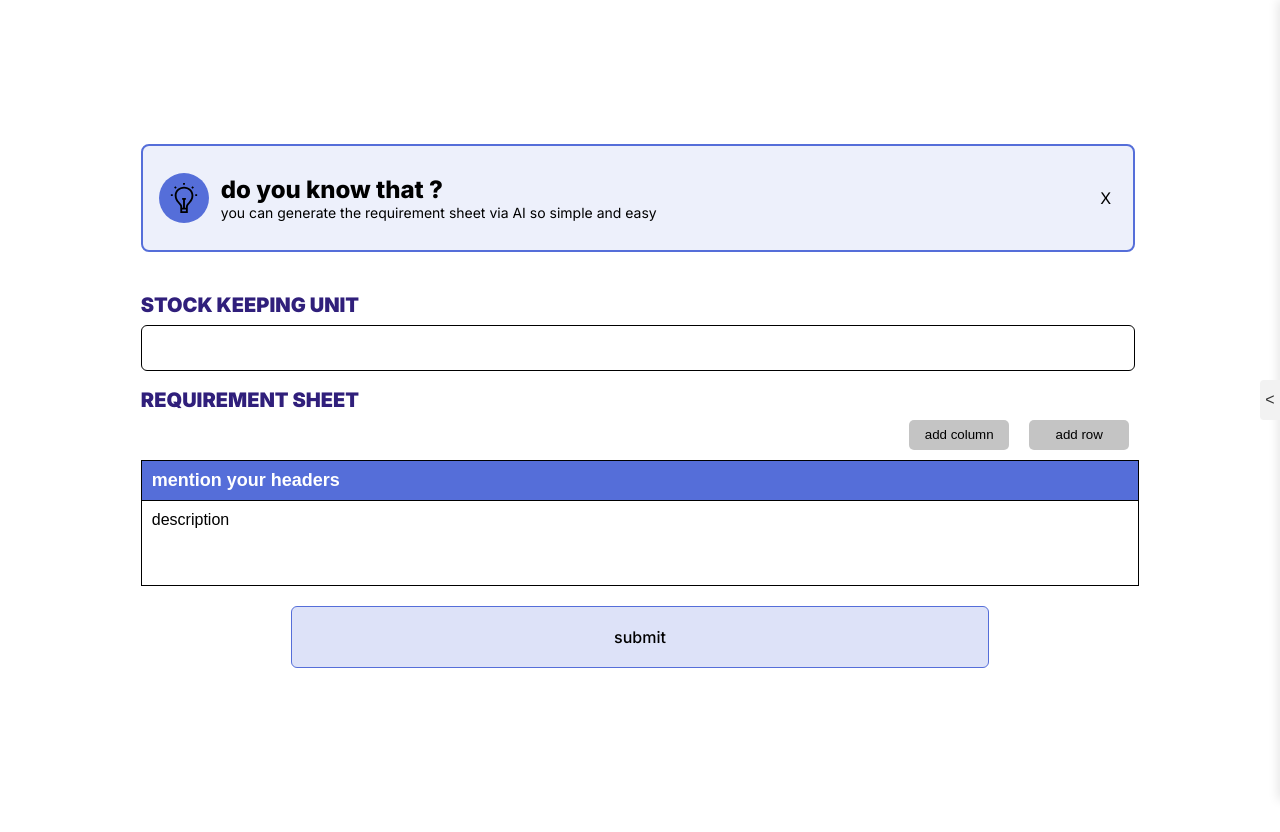
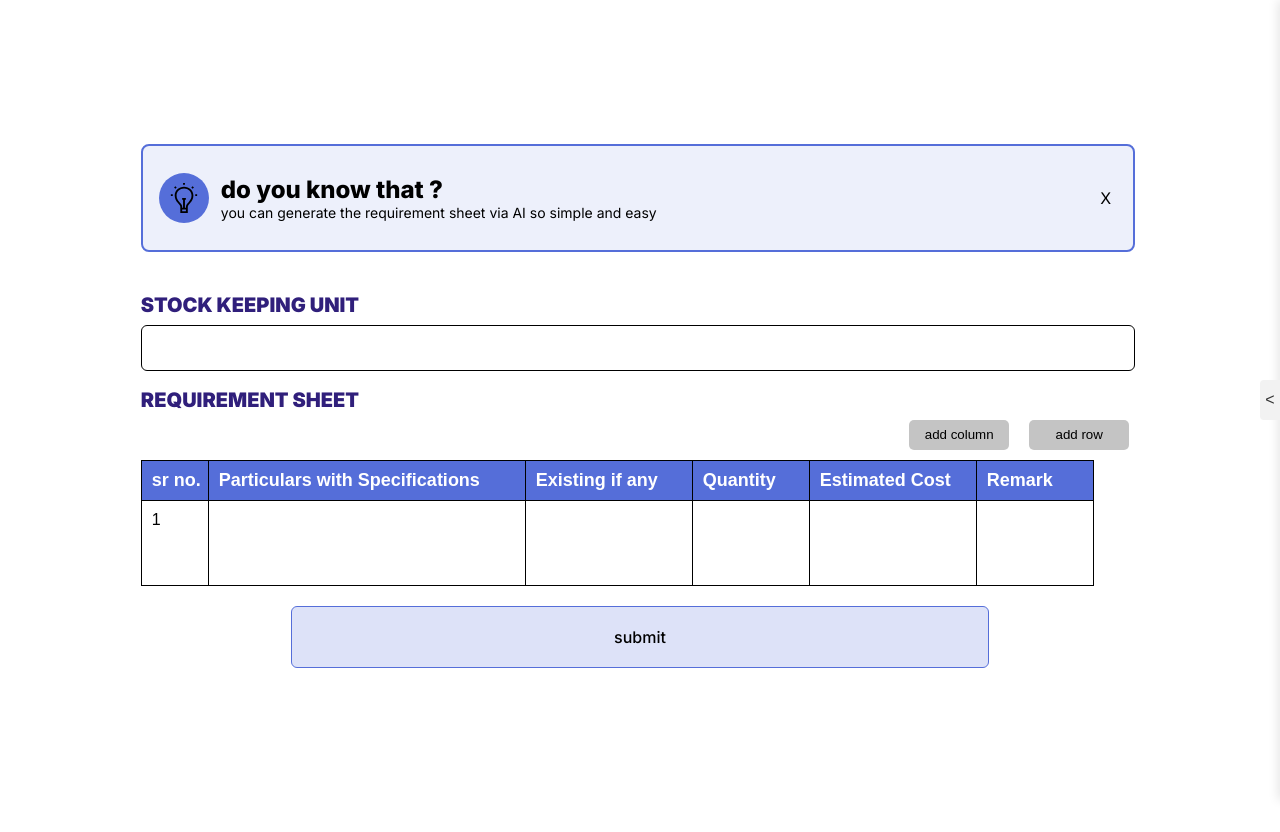
Before and after one commit to Yranshevare/Automate_Product_purchase, a React (Vite) app in the folder React_Frontend/: page /reqSheet/1 in a window 1280 px wide. Built offline with nearby package versions, Linux system fonts and the light colour scheme; no server answers.

Commit message:
updated frontend

```diff
--- a/React_Frontend/src/CSS/App.css
+++ b/React_Frontend/src/CSS/App.css
@@ -91,6 +91,7 @@ body {
 
 
 
+
 .card {
   background-color: var(--card-background);
   border-radius: 0.5rem;
--- a/React_Frontend/src/CSS/ReqSheet.css
+++ b/React_Frontend/src/CSS/ReqSheet.css
@@ -401,12 +401,13 @@
 }
 .table table {
   border-collapse: collapse;  /* Collapses borders to remove the double border */
-  width: 100%;
+  /* width: 100%; */
 }
 .table th, td {
   border: 1px solid black; /* Adds a border to the cells */
   padding: 8px;
   text-align: left;
+  /* max-width: 200px; */
 }
 .table th{
   background-color: rgba(85,110,217,1);
@@ -442,7 +443,7 @@
   font-size: large;
   font-weight: 600;
   color: white;
-
+  width: 100%;
 }
 
 .edit-table-but{
--- a/React_Frontend/src/Component/reqSheet/EditTable.jsx
+++ b/React_Frontend/src/Component/reqSheet/EditTable.jsx
@@ -1,12 +1,12 @@
-import React, { useCallback, useEffect, useState } from 'react';
+import React, { use, useCallback, useEffect, useRef, useState } from 'react';
 import DeleteRowMenu from './DeleteRowMenu';
 import ColumnMenu from './ColumnMenu';
 
 function EditableTable({tableData,setFinalData}) {
 
   const initialState = {
-    headers:["mention your headers"],
-    items:[{"mention your headers":'description'}]
+    headers:["sr no.","Particulars with Specifications","Existing if any","Quantity","Estimated Cost","Remark"],
+    items:[{"sr no.":'1',"Particulars with Specifications":'',"Existing if any":'',"Quantity":'',"Estimated Cost":'',"Remark":''}]
   }
 
 
@@ -15,6 +15,28 @@ function EditableTable({tableData,setFinalData}) {
   const [isMenuColVisible, setMenuColVisible] = useState(false);
   const [menuPosition, setMenuPosition] = useState({ x: 0, y: 0 });
   const [index , setIndex] = useState(null)
+
+
+  const setWidth = useCallback((index) => {
+    if(index == 0){
+      return "50px"
+    }else if(index == 1){
+      return "300px"
+    }else if(index == 2){
+      return "150px"
+    }else if(index == 3){
+      return "100px"
+    }else if(index == 4){
+      return "150px"
+    }else if(index == 5){
+      return "100px"
+    }
+    else{
+      return "200px"
+    }
+  },[])
+
+
 
 
   useEffect(() => {
@@ -55,6 +77,7 @@ function EditableTable({tableData,setFinalData}) {
     const emptyObj = {}
     const updatedData = [...data.items];
     data.headers.map(header => emptyObj[header] = '')
+    emptyObj["sr no."]= data.items.length+1
     updatedData.push(emptyObj);
     setData({...data, items: updatedData});
   },[data])
@@ -133,6 +156,9 @@ function EditableTable({tableData,setFinalData}) {
     const prev = item[idx-1]
     item[idx-1] = item[idx]
     item[idx] = prev
+    for (let i = 0; i < data.items.length; i++) {
+      data.items[i]["sr no."]= i+1
+    }
     setData({...data,items:item})
   },[data,isMenuColVisible])
 
@@ -147,6 +173,9 @@ function EditableTable({tableData,setFinalData}) {
     const prev = item[idx+1]
     item[idx+1] = item[idx]
     item[idx] = prev
+    for (let i = 0; i < data.items.length; i++) {
+      data.items[i]["sr no."]= i+1
+    }
     setData({...data,items:item})
   },[data,isMenuColVisible])
 
@@ -158,6 +187,9 @@ function EditableTable({tableData,setFinalData}) {
       return
     }
     data.items.splice(index,1)
+    for (let i = 0; i < data.items.length; i++) {
+      data.items[i]["sr no."]= i+1
+    }
     console.log(data)
     setData({...data})
   },[data,isMenuColVisible])
@@ -204,10 +236,11 @@ useEffect(() => {
 
       <table border="1" cellPadding="10">
         <thead>
-          <tr>
+          <tr >
             {
               data ? data?.headers?.map((header,idx) =>
                 <th
+                style={{maxWidth:`${setWidth(idx)}` }}
                   onContextMenu={(e) => {
                     e.preventDefault();
                     openRowMenu(idx)
@@ -232,7 +265,10 @@ useEffect(() => {
               key={rowIndex}>
                 {
                   data?.headers?.map((header, colIndex) => (
-                    <td key={colIndex}>
+                    <td key={colIndex}
+                      style={{maxWidth:`${setWidth(colIndex)}` }}
+                    >
+
                       <textarea
                       className='table-textarea'
                         type="text"
```
Also changed, not shown: 1 other file (tests, documents, lock files or other folders).
